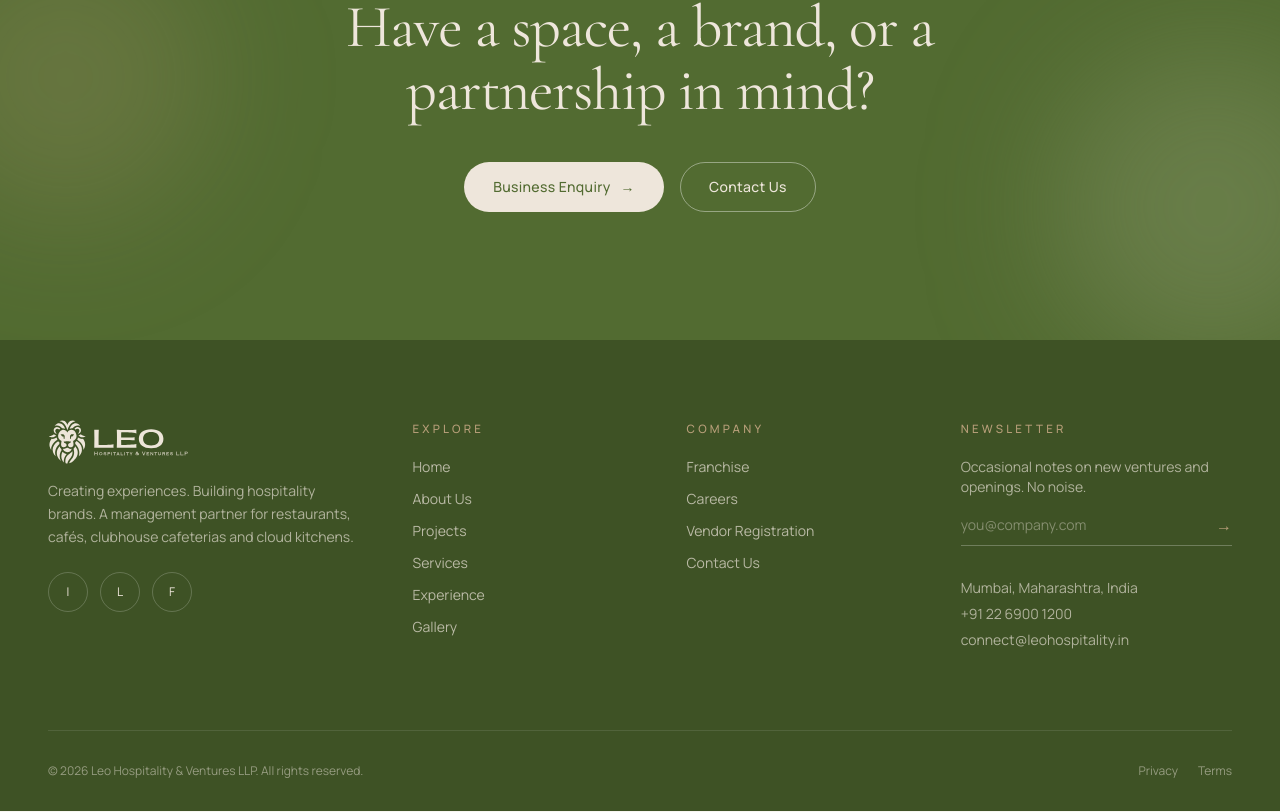
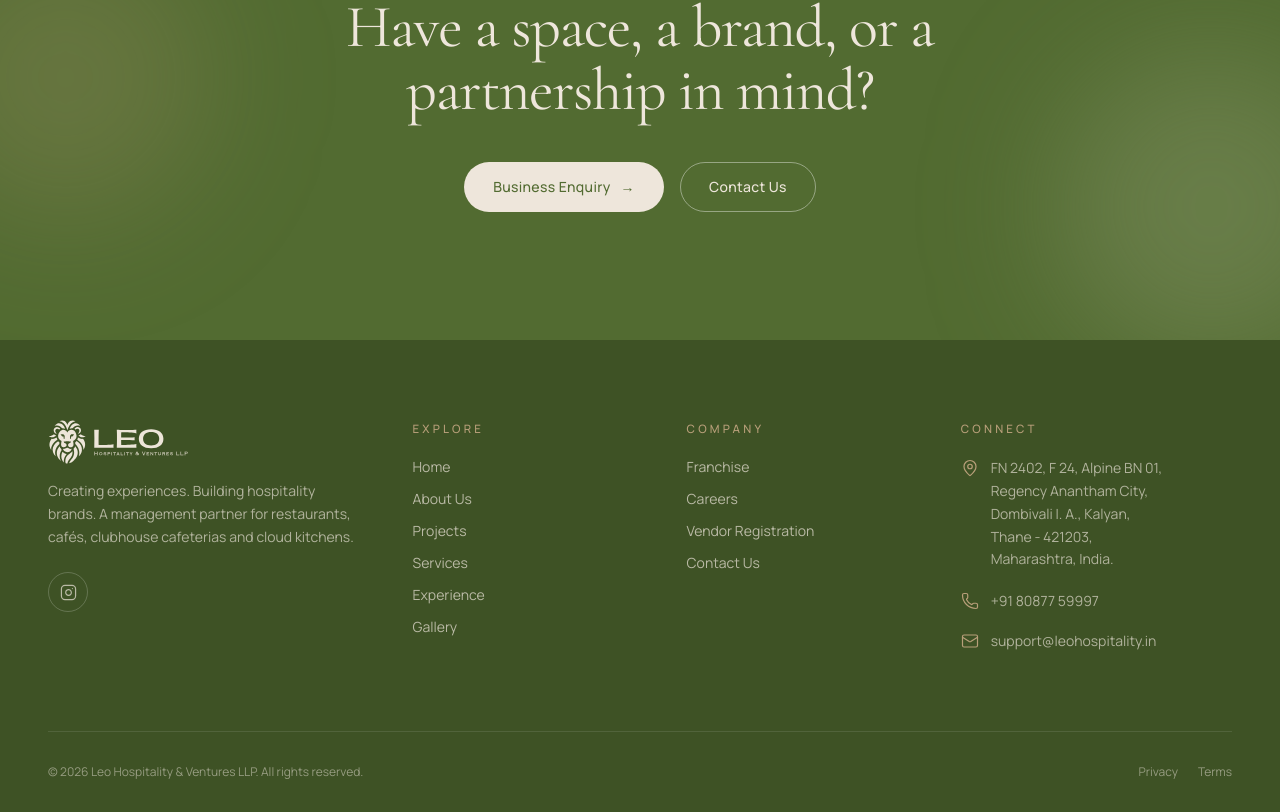
Before and after one commit to ShravaniCoder/leo-hospitality-website, a React (Vite) app: page / in a window 1280 px wide. Shown: the part 8686-9498 px from the top of the page. Built offline with nearby package versions, Linux system fonts and the light colour scheme; a web font is replaced by a local one.

Commit message:
contact info

```diff
--- a/package.json
+++ b/package.json
@@ -11,6 +11,7 @@
   },
   "dependencies": {
     "gsap": "^3.15.0",
+    "lucide-react": "^1.48.0",
     "react": "^19.0.0",
     "react-dom": "^19.0.0"
   },
--- a/src/components/Footer.jsx
+++ b/src/components/Footer.jsx
@@ -1,20 +1,25 @@
-import { useState } from "react"
-import { Arrow } from "../lib/ui"
-import { NAV_ITEMS } from "./Nav"
-import logoDark from "../assets/LEO Logo-dark.svg"
+import {
+  MapPin,
+  Phone,
+  Mail,
+
+} from "lucide-react";
+import { NAV_ITEMS } from "./Nav";
+import logoDark from "../assets/LEO Logo-dark.svg";
 
 export function Footer({ go }) {
-  const [email, setEmail] = useState("")
-  const [sent, setSent] = useState(false)
+
 
   return (
     <footer data-tone="dark" className="bg-forest-deep text-paper">
       <div className="mx-auto max-w-[1440px] px-6 lg:px-12">
+        {/* Main Footer */}
         <div className="grid gap-12 border-b border-white/10 py-16 md:grid-cols-2 lg:grid-cols-[1.4fr_1fr_1fr_1.2fr] lg:py-20">
+          {/* Brand */}
           <div>
             <button
               onClick={() => go("home")}
-              className="flex items-center transition-opacity duration-300 hover:opacity-90 cursor-pointer focus:outline-none"
+              className="flex items-center cursor-pointer transition-opacity duration-300 hover:opacity-90 focus:outline-none"
               aria-label="Leo Hospitality & Ventures — Back to home"
             >
               <img
@@ -23,27 +28,45 @@ export function Footer({ go }) {
                 className="h-10 w-auto object-contain sm:h-11"
               />
             </button>
+
             <p className="mt-4 max-w-xs text-sm leading-relaxed text-paper/65">
               Creating experiences. Building hospitality brands. A management
               partner for restaurants, cafés, clubhouse cafeterias and cloud
               kitchens.
             </p>
+
+            {/* Social Icons */}
             <div className="mt-6 flex gap-3">
-              {["Instagram", "LinkedIn", "Facebook"].map((s) => (
-                <a
-                  key={s}
-                  href="#"
-                  className="flex h-10 w-10 items-center justify-center rounded-full border border-white/20 text-xs transition-colors hover:border-bronze hover:text-bronze"
-                  aria-label={s}
+              <a
+                href="https://www.instagram.com/leohospitalityandventuresllp?stkn=dWhnNmI4OHVuYzdi"
+                target="_blank"
+                rel="noopener noreferrer"
+                aria-label="Instagram"
+                className="flex h-10 w-10 items-center justify-center rounded-full border border-white/20 text-paper/70 transition-all duration-300 hover:border-bronze hover:bg-bronze/10 hover:text-bronze"
+              >
+                <svg
+                  xmlns="http://www.w3.org/2000/svg"
+                  width="17"
+                  height="17"
+                  viewBox="0 0 24 24"
+                  fill="none"
+                  stroke="currentColor"
+                  strokeWidth="1.7"
+                  strokeLinecap="round"
+                  strokeLinejoin="round"
                 >
-                  {s[0]}
-                </a>
-              ))}
+                  <rect width="20" height="20" x="2" y="2" rx="5" ry="5" />
+                  <path d="M16 11.37A4 4 0 1 1 12.63 8 4 4 0 0 1 16 11.37z" />
+                  <line x1="17.5" x2="17.51" y1="6.5" y2="6.5" />
+                </svg>
+              </a>
             </div>
           </div>
 
+          {/* Explore */}
           <div>
             <h4 className="kicker text-bronze">Explore</h4>
+
             <ul className="mt-5 space-y-3 text-sm">
               {NAV_ITEMS.slice(0, 6).map((it) => (
                 <li key={it.id}>
@@ -58,8 +81,10 @@ export function Footer({ go }) {
             </ul>
           </div>
 
+          {/* Company */}
           <div>
             <h4 className="kicker text-bronze">Company</h4>
+
             <ul className="mt-5 space-y-3 text-sm">
               {NAV_ITEMS.slice(6).map((it) => (
                 <li key={it.id}>
@@ -74,72 +99,81 @@ export function Footer({ go }) {
             </ul>
           </div>
 
+          {/* Connect */}
           <div>
-            <h4 className="kicker text-bronze">Newsletter</h4>
-            <p className="mt-5 text-sm text-paper/65">
-              Occasional notes on new ventures and openings. No noise.
-            </p>
-            {sent ? (
-              <p className="mt-4 text-sm text-bronze">
-                Thank you — you&rsquo;re on the list.
-              </p>
-            ) : (
-              <form
-                className="mt-4 flex items-center gap-2 border-b border-white/25 pb-2 focus-within:border-bronze"
-                onSubmit={(e) => {
-                  e.preventDefault()
-                  if (email) setSent(true)
-                }}
+            <h4 className="kicker text-bronze">Connect</h4>
+
+            <div className="mt-5 space-y-5 text-sm text-paper/65">
+              {/* Location */}
+              <div className="flex items-start gap-3">
+                <MapPin
+                  size={18}
+                  strokeWidth={1.6}
+                  className="mt-0.5 shrink-0 text-bronze"
+                />
+
+                <p className="leading-relaxed">
+                  FN 2402, F 24, Alpine BN 01,
+                  <br />
+                  Regency Anantham City,
+                  <br />
+                  Dombivali I. A., Kalyan,
+                  <br />
+                  Thane - 421203,
+                  <br />
+                  Maharashtra, India.
+                </p>
+              </div>
+
+              {/* Phone */}
+              <a
+                href="tel:+918087759997"
+                className="flex items-center gap-3 transition-colors hover:text-paper"
               >
-                <input
-                  id="newsletter_email"
-                  name="newsletter_email"
-                  type="email"
-                  required
-                  value={email}
-                  onChange={(e) => setEmail(e.target.value)}
-                  placeholder="you@company.com"
-                  className="w-full bg-transparent text-sm text-paper placeholder:text-paper/40 focus:outline-none"
+                <Phone
+                  size={18}
+                  strokeWidth={1.6}
+                  className="shrink-0 text-bronze"
                 />
-                <button
-                  type="submit"
-                  className="shrink-0 text-bronze transition-transform hover:translate-x-1"
-                  aria-label="Subscribe"
-                >
-                  <Arrow />
-                </button>
-              </form>
-            )}
-            <div className="mt-8 space-y-1.5 text-sm text-paper/65">
-              <p>Mumbai, Maharashtra, India</p>
-              <a href="tel:+912269001200" className="block hover:text-paper">
-                +91 22 6900 1200
+
+                <span>+91 80877 59997</span>
               </a>
+
+              {/* Email */}
               <a
-                href="mailto:connect@leohospitality.in"
-                className="block hover:text-paper"
+                href="mailto:support@leohospitality.in"
+                className="flex items-center gap-3 transition-colors hover:text-paper"
               >
-                connect@leohospitality.in
+                <Mail
+                  size={18}
+                  strokeWidth={1.6}
+                  className="shrink-0 text-bronze"
+                />
+
+                <span>support@leohospitality.in</span>
               </a>
             </div>
           </div>
         </div>
 
+        {/* Bottom Footer */}
         <div className="flex flex-col gap-3 py-8 text-xs text-paper/50 sm:flex-row sm:items-center sm:justify-between">
           <p>
             © {new Date().getFullYear()} Leo Hospitality & Ventures LLP. All
             rights reserved.
           </p>
+
           <p className="flex gap-5">
-            <a href="#" className="hover:text-paper">
+            <a href="#" className="transition-colors hover:text-paper">
               Privacy
             </a>
-            <a href="#" className="hover:text-paper">
+
+            <a href="#" className="transition-colors hover:text-paper">
               Terms
             </a>
           </p>
         </div>
       </div>
     </footer>
-  )
+  );
 }
--- a/src/pages/Contact.jsx
+++ b/src/pages/Contact.jsx
@@ -89,20 +89,11 @@ const MAP = "M9 18l-6-3V3l6 3 6-3 6 3v15l-6-3-6 3z M9 6v12 M15 3v12"
 const SOCIAL_ICONS = [
   {
     label: "Instagram",
-    href: "https://instagram.com",
+    href: "https://www.instagram.com/leohospitalityandventuresllp?stkn=dWhnNmI4OHVuYzdi",
     path: "M7 2h10a5 5 0 0 1 5 5v10a5 5 0 0 1-5 5H7a5 5 0 0 1-5-5V7a5 5 0 0 1 5-5z M16 11.4A4 4 0 1 1 12.6 8 4 4 0 0 1 16 11.4z M17.5 6.5h.01",
   },
-  {
-    label: "LinkedIn",
-    href: "https://linkedin.com",
-    path: "M16 8a6 6 0 0 1 6 6v7h-4v-7a2 2 0 0 0-4 0v7h-4V8h4v1.5 M2 9h4v12H2z M4 6a2 2 0 1 0 0-4 2 2 0 0 0 0 4z",
-  },
-  {
-    label: "Facebook",
-    href: "https://facebook.com",
-    path: "M18 2h-3a5 5 0 0 0-5 5v3H7v4h3v8h4v-8h3l1-4h-4V7a1 1 0 0 1 1-1h3z",
-  },
-]
+
+];
 
 const ENQUIRY_TYPES = [
   {
@@ -390,10 +381,11 @@ export function Contact({ go }) {
                         Registered Office
                       </h3>
                       <p className="mt-1 text-base font-medium text-ink">
-                        Bandra Kurla Complex (BKC)
+                        FN 2402 F 24 Alpine BN 01, Regency Anantham City,
+                        Dombivali I. A
                       </p>
                       <p className="text-sm text-ink-soft">
-                        Mumbai, Maharashtra 400051, India
+                        Kalyan, Thane-421203, India
                       </p>
                     </div>
                   </div>
@@ -408,10 +400,10 @@ export function Contact({ go }) {
                         Executive Desk
                       </h3>
                       <a
-                        href="tel:+912269001200"
+                        href="tel:+918087759997"
                         className="mt-1 block text-lg font-medium text-ink transition-colors hover:text-forest"
                       >
-                        +91 22 6900 1200
+                        +91 80877 59997
                       </a>
                       <p className="text-xs text-ink-soft">
                         Mon&ndash;Sat, 10:00 &ndash; 19:00 IST
@@ -434,22 +426,8 @@ export function Contact({ go }) {
                             href="mailto:partner@leohospitality.in"
                             className="text-base font-medium text-ink transition-colors hover:text-forest"
                           >
-                            partner@leohospitality.in
+                            support@leohospitality.in
                           </a>
-                          <p className="text-xs uppercase tracking-wider text-bronze">
-                            Franchise &amp; Capital Partnerships
-                          </p>
-                        </div>
-                        <div>
-                          <a
-                            href="mailto:connect@leohospitality.in"
-                            className="text-base font-medium text-ink transition-colors hover:text-forest"
-                          >
-                            connect@leohospitality.in
-                          </a>
-                          <p className="text-xs uppercase tracking-wider text-ink-soft">
-                            General, Press &amp; Institutional
-                          </p>
                         </div>
                       </div>
                     </div>
@@ -534,7 +512,7 @@ export function Contact({ go }) {
                     className="mt-4 text-xl text-paper"
                     style={{ fontFamily: "var(--font-display)" }}
                   >
-                    Bandra Kurla Complex, Mumbai
+                    Regency Anantham City, Dombivali I. A.
                   </h3>
                   <p className="mt-2 text-sm leading-relaxed text-paper/75">
                     Situated at the financial core of Mumbai. Private parking
@@ -558,8 +536,8 @@ export function Contact({ go }) {
                           enquiryType: "Venue Operations",
                           message:
                             "I would like to schedule an in-person walkthrough of your operating spaces.",
-                        }))
-                        window.scrollTo({ top: 400, behavior: "smooth" })
+                        }));
+                        window.scrollTo({ top: 400, behavior: "smooth" });
                       }}
                       className="inline-flex items-center gap-2 rounded-full border border-white/25 bg-white/5 px-4 py-2.5 text-xs font-semibold uppercase tracking-wider text-paper/85 backdrop-blur-md transition-all hover:border-white/50 hover:bg-white/10 hover:text-paper"
                     >
@@ -673,7 +651,7 @@ export function Contact({ go }) {
                   </label>
                   <div className="mt-3.5 grid grid-cols-1 gap-2.5 sm:grid-cols-2 md:grid-cols-3">
                     {ENQUIRY_TYPES.map((cat) => {
-                      const isSelected = form.enquiryType === cat.id
+                      const isSelected = form.enquiryType === cat.id;
                       return (
                         <button
                           key={cat.id}
@@ -701,7 +679,7 @@ export function Contact({ go }) {
                             {cat.desc}
                           </span>
                         </button>
-                      )
+                      );
                     })}
                   </div>
                 </div>
@@ -1026,7 +1004,7 @@ export function Contact({ go }) {
 
       <CTA go={go} />
     </>
-  )
+  );
 }
 
 export default Contact
```
Also changed, not shown: 1 other file (tests, documents, lock files or other folders).
